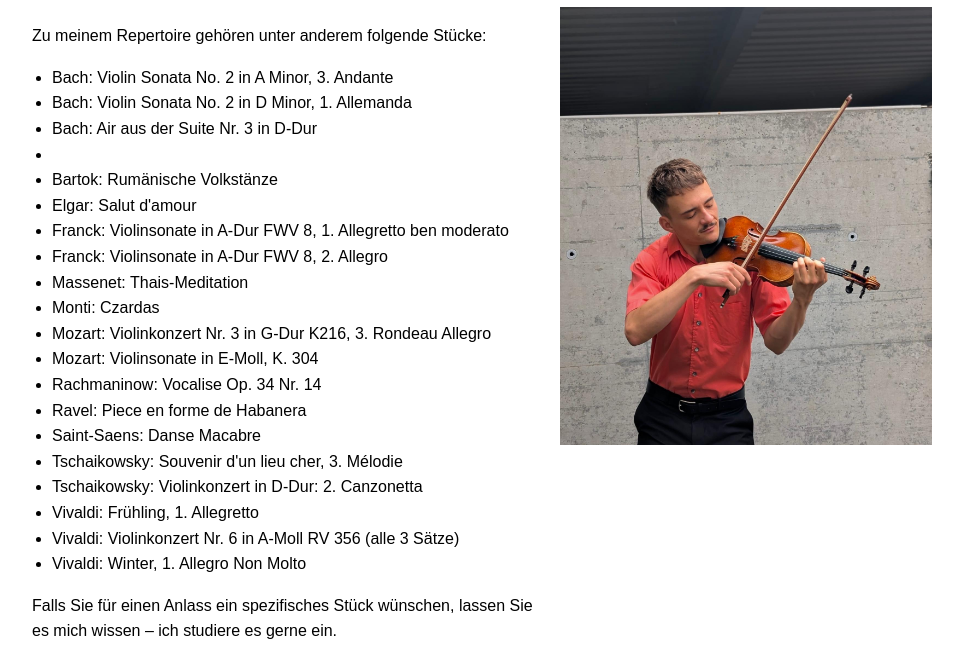
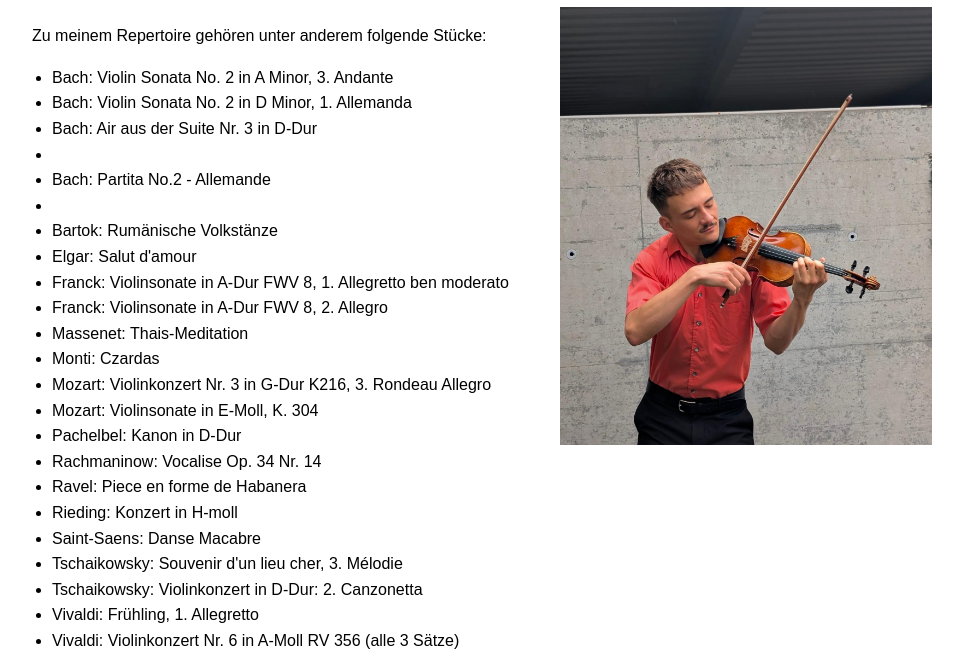
Before and after one commit to sailekoe/elias-violine, a plain HTML site: page repertoire.html in a window 1280 px wide. Shown: the part 171-821 px from the top of the page, without its empty margins (158-1121 px from the left). Drawn offline with Linux system fonts and the light colour scheme.

Commit message:
Update repertoire.html

```diff
--- a/repertoire.html
+++ b/repertoire.html
@@ -73,6 +73,7 @@
         <li>Bach: Violin Sonata No. 2 in A Minor, 3. Andante</li>
         <li>Bach: Violin Sonata No. 2 in D Minor, 1. Allemanda</li>
         <li>Bach: Air aus der Suite Nr. 3 in D-Dur<li>
+        <li>Bach: Partita No.2  - Allemande<li>
         <li>Bartok: Rumänische Volkstänze</li>
         <li>Elgar: Salut d'amour</li>
         <li>Franck: Violinsonate in A-Dur FWV 8, 1. Allegretto ben moderato</li>
@@ -81,8 +82,10 @@
         <li>Monti: Czardas</li>
         <li>Mozart: Violinkonzert Nr. 3 in G-Dur K216, 3. Rondeau Allegro</li>
         <li>Mozart: Violinsonate in E-Moll, K. 304</li>
+        <li>Pachelbel: Kanon in D-Dur</li>
         <li>Rachmaninow: Vocalise Op. 34 Nr. 14</li>
         <li>Ravel: Piece en forme de Habanera</li>
+        <li>Rieding: Konzert in H-moll</li>
         <li>Saint-Saens: Danse Macabre</li>
         <li>Tschaikowsky: Souvenir d'un lieu cher, 3. Mélodie</li>
         <li>Tschaikowsky: Violinkonzert in D-Dur: 2. Canzonetta</li>
```
